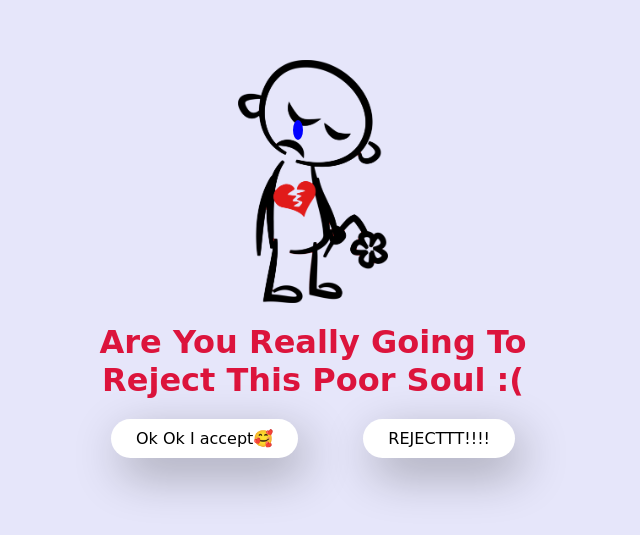
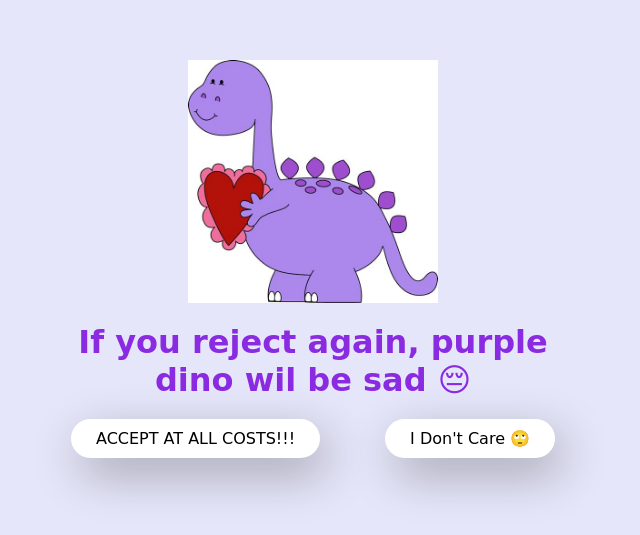
Before and after one commit to soumyashb/valentine-s, a plain HTML site: page no1.html in a window 1280 px wide. Shown: the part 141-676 px from the top of the page, without its empty margins (327-967 px from the left). Drawn offline with Linux system fonts and the light colour scheme.

Commit message:
Updated files

```diff
--- a/no1.html
+++ b/no1.html
@@ -9,13 +9,12 @@
 </head>
 <body>
    <div class="container">
-    <img src="R.png" style="width:30%; height:auto;">
-    <div class="teardrop"></div>
-        <h1 class="colorful-heading1">Are You Really Going To Reject This Poor Soul :( </h1>
+    <img src="src/807392.jpg" style="width:50%; height:auto;">
+        <h1 class="colorful-heading2">If you reject again, purple dino wil be sad 😔</h1>
 
         <div class="btn">
-            <a href="yes.html">Ok Ok I accept🥰</a>
-            <a href="no2.html">REJECTTT!!!!</a>
+            <a href="yes.html">ACCEPT AT ALL COSTS!!!</a>
+            <a href="no2.html">I Don't Care 🙄</a>
         </div>
    </div>
 </body>
--- a/style.css
+++ b/style.css
@@ -102,45 +102,6 @@ body.different-bg{
     width: 40%;
 }
 
-
-/* teardrop for no1.html */
-@keyframes teardropFall {
-    0% {
-      top: 60px;
-      opacity: 1;
-    }
-    100% {
-      top: 100px;
-      opacity: 0;
-    }
-  }
-
-  .container {
-    position: relative;
-    width: 800px;
-    margin: 50px auto;
-  }
-
-  .face {
-    display: block;
-    width: 100%;
-  }
-
-  .teardrop {
-    position: absolute;
-    left: 230px;
-    top: 10px;
-    width: 10px;
-    height: 20px;
-    background-color: #00f;
-    border-radius: 50%;
-    animation-name: teardropFall;
-    animation-duration: 1s;
-    animation-timing-function: ease-out;
-    animation-iteration-count: infinite;
-  }
-
-
   /*heart floating for yes.html*/
   @keyframes hearts {
     0% {
@@ -194,7 +155,7 @@ body.different-bg{
 
 .heart:nth-child(2) {
     left: 20%;
-    animation-delay: 2s;
+    animation-delay: 1s;
 }
 
 .heart:nth-child(3) {
```
Also changed, not shown: index.html (+1 -1 lines), no2.html (+7 -4 lines), no3.html (deleted, +0 -24 lines), yes.html (+3 -3 lines), R.png (deleted), src/807392.jpg (renamed from 807392.jpg), src/807424.gif (renamed from 807424.gif), src/807449.jpg (renamed from 807449.jpg), src/piglet-valentine.png (renamed from piglet-valentine.png), src/pooh-piglet-valentine2.png (renamed from pooh-piglet-valentine2.png), src/winnie-the-pooh-tigger-valentine.png (renamed from winnie-the-pooh-tigger-valentine.png).
